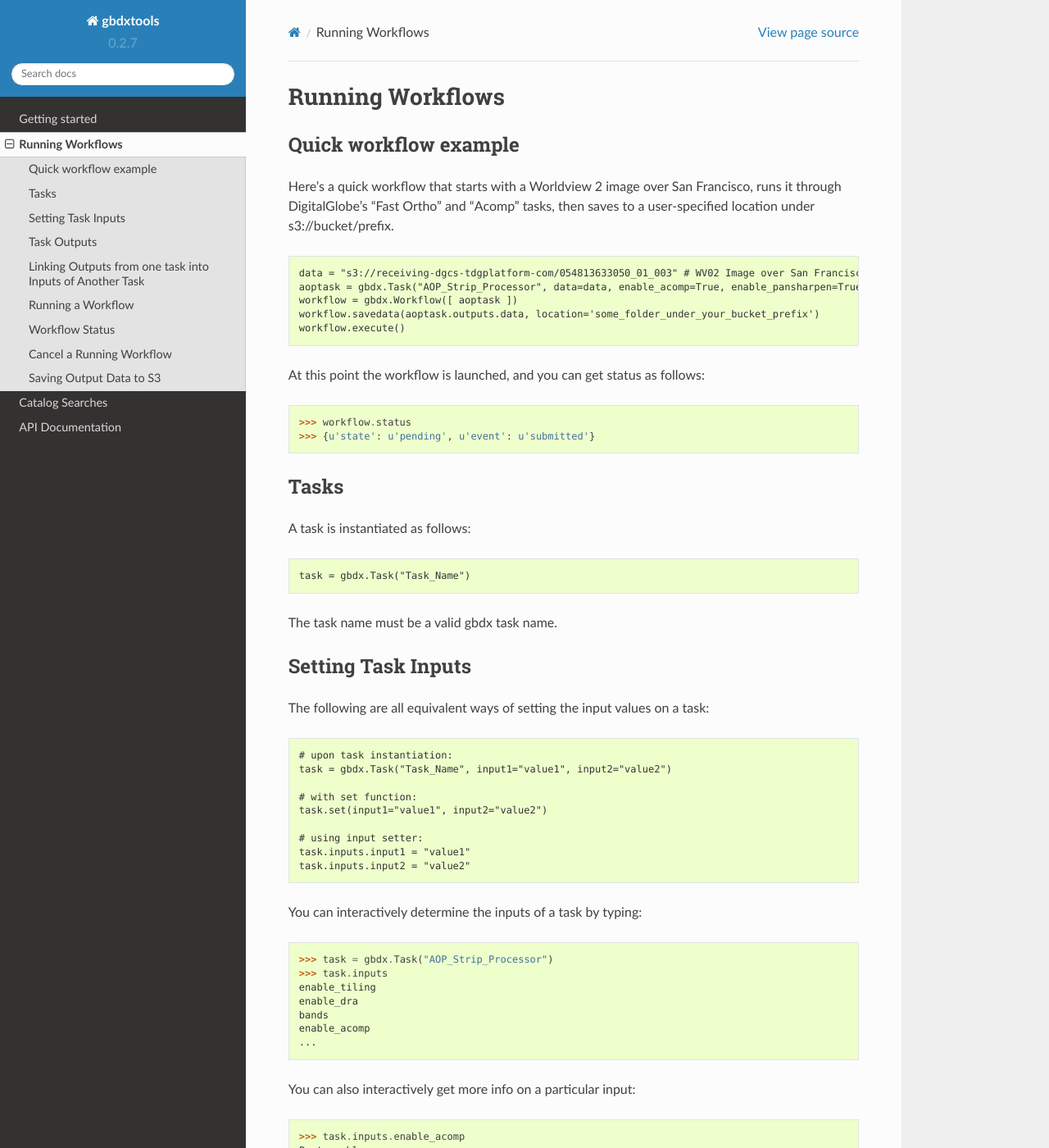
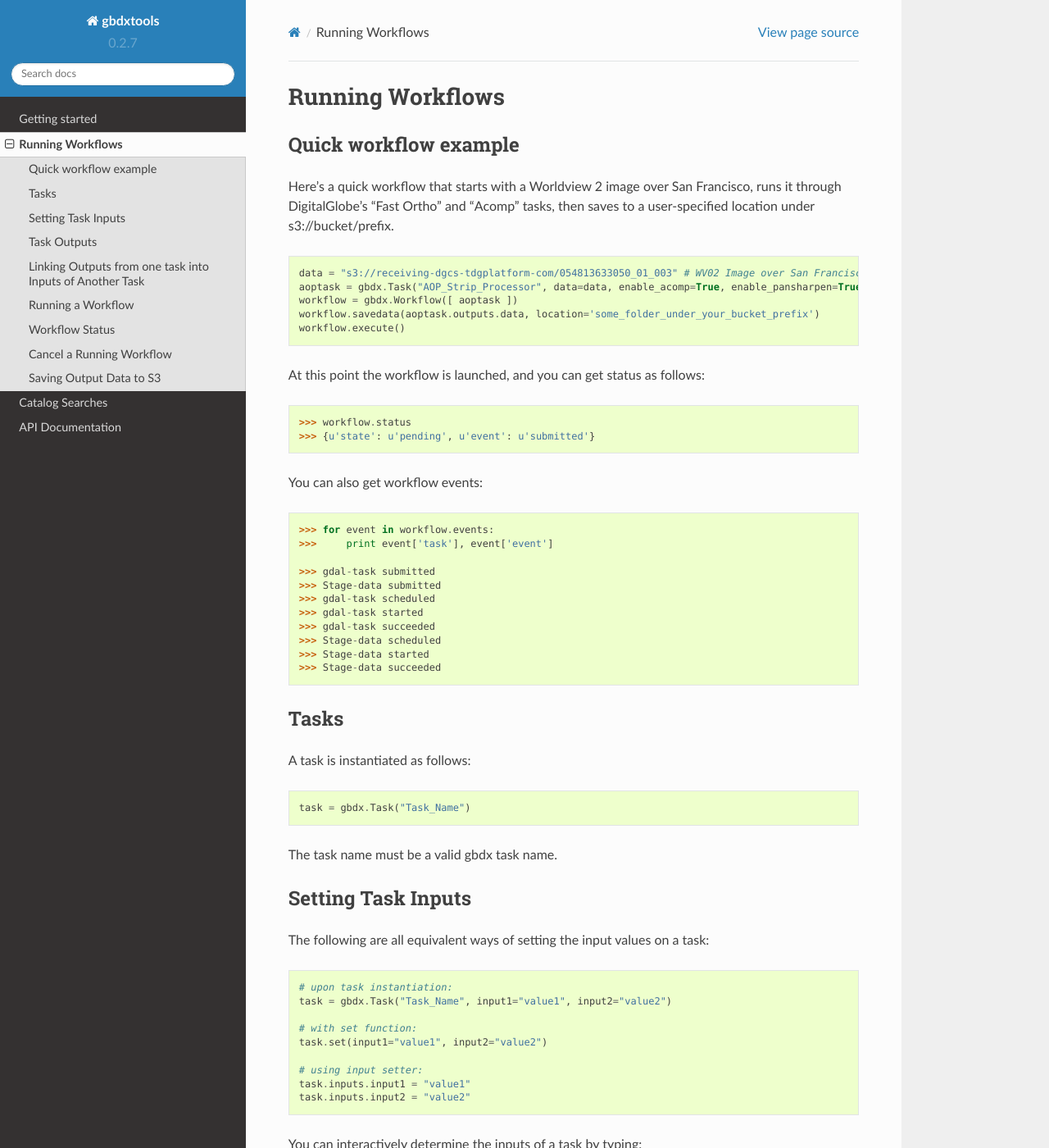
Before and after one commit to DigitalGlobe/gbdxtools, a Sphinx documentation site: the page built from docs/running_workflows.rst, in a window 1280 px wide and 1400 px high. Shown: the whole window at 82% size. Built offline with Sphinx 7.4.7 and the Read the Docs theme 2.0.0, drawn with Linux system fonts in a browser that asks for light colours; some of the changed text lies outside the part shown.

Commit message:
add workflow.events in simpleworkflows

```diff
--- a/docs/running_workflows.rst
+++ b/docs/running_workflows.rst
@@ -8,7 +8,7 @@ Here's a quick workflow that starts with a Worldview 2 image over San Francisco,
 DigitalGlobe's "Fast Ortho" and "Acomp" tasks, then saves to a user-specified location
 under s3://bucket/prefix.
 
-.. code-block:: pycon
+.. code-block:: python
 
    data = "s3://receiving-dgcs-tdgplatform-com/054813633050_01_003" # WV02 Image over San Francisco
    aoptask = gbdx.Task("AOP_Strip_Processor", data=data, enable_acomp=True, enable_pansharpen=True)
@@ -23,12 +23,28 @@ At this point the workflow is launched, and you can get status as follows:
    >>> workflow.status
    >>> {u'state': u'pending', u'event': u'submitted'}
 
+You can also get workflow events:
+
+.. code-block:: pycon
+
+   >>> for event in workflow.events:
+   >>>     print event['task'], event['event']
+
+   >>> gdal-task submitted
+   >>> Stage-data submitted
+   >>> gdal-task scheduled
+   >>> gdal-task started
+   >>> gdal-task succeeded
+   >>> Stage-data scheduled
+   >>> Stage-data started
+   >>> Stage-data succeeded
+
 Tasks
 -----------------------
 
 A task is instantiated as follows:
 
-.. code-block:: pycon
+.. code-block:: python
 
     task = gbdx.Task("Task_Name")
 
@@ -40,7 +56,7 @@ Setting Task Inputs
 
 The following are all equivalent ways of setting the input values on a task:
 
-.. code-block:: pycon
+.. code-block:: python
 
     # upon task instantiation:
     task = gbdx.Task("Task_Name", input1="value1", input2="value2")
@@ -54,7 +70,7 @@ The following are all equivalent ways of setting the input values on a task:
 
 You can interactively determine the inputs of a task by typing:
 
-.. code-block:: pycon
+.. code-block:: python
 
     >>> task = gbdx.Task("AOP_Strip_Processor")
     >>> task.inputs
@@ -66,7 +82,7 @@ You can interactively determine the inputs of a task by typing:
 
 You can also interactively get more info on a particular input:
 
-.. code-block:: pycon
+.. code-block:: python
 
     >>> task.inputs.enable_acomp
     Port enable_acomp:
@@ -80,7 +96,7 @@ Task Outputs
 
 Task outputs can be interactively explored the same way as task inputs:
 
-.. code-block:: pycon
+.. code-block:: python
 
     >>> task = gbdx.Task("AOP_Strip_Processor")
     >>> task.outputs
@@ -99,7 +115,7 @@ Linking Outputs from one task into Inputs of Another Task
 The whole point of the workflow system is to build complex workflows with
 automagic data movement between tasks. This can be done as follows:
 
-.. code-block:: pycon
+.. code-block:: python
 
     task1 = gbdx.Task("AOP_Strip_Processor")
 
@@ -111,7 +127,7 @@ Running a Workflow
 
 A workflow is just a set of tasks with inputs and outputs linked appropriately.  Create/setup a few tasks and construct and run a workflow:
 
-.. code-block:: pycon
+.. code-block:: python
 
     data = "s3://receiving-dgcs-tdgplatform-com/054813633050_01_003" # WV02 Image over San Francisco
     aoptask = gbdx.Task("AOP_Strip_Processor", data=data)
@@ -133,42 +149,42 @@ There are a few ways to check the status of a running workflow.
 
 Checking the status directly:
 
-.. code-block:: pycon
+.. code-block:: python
 
    >>> workflow.status
    {u'state': u'pending', u'event': u'submitted'}
 
 Checking whether a workflow is running:
 
-.. code-block:: pycon
+.. code-block:: python
 
    >>> workflow.running
    True
 
 Checking whether a workflow has failed:
 
-.. code-block:: pycon
+.. code-block:: python
 
    >>> workflow.failed
    False
 
 Checking whether a workflow has been canceled:
 
-.. code-block:: pycon
+.. code-block:: python
 
    >>> workflow.canceled
    False
 
 Checking whether a workflow has succeeded:
 
-.. code-block:: pycon
+.. code-block:: python
 
    >>> workflow.succeeded
    True
 
 Checking whether a workflow is complete (whether canceled, failed, or succeeded):
 
-.. code-block:: pycon
+.. code-block:: python
 
    >>> workflow.complete
    True
@@ -179,13 +195,13 @@ Cancel a Running Workflow
 
 To cancel a workflow:
 
-.. code-block:: pycon
+.. code-block:: python
 
    workflow.cancel()
 
 If you need to cancel a workflow for which you have the id:
 
-.. code-block:: pycon
+.. code-block:: python
 
    workflow = gbdx.Workflow( [] )  # instantiate a blank workflow
    workflow.id = <known_workflow_id>
@@ -198,7 +214,7 @@ Saving Output Data to S3
 
 Here's a shortcut for saving data to S3.  Rather than creating a "StageDataToS3" task, you can simply do:
 
-.. code-block:: pycon
+.. code-block:: python
 
     workflow.savedata(aoptask.outputs.data, location='some_folder')
 
```
Also changed, not shown: 4 other files.
